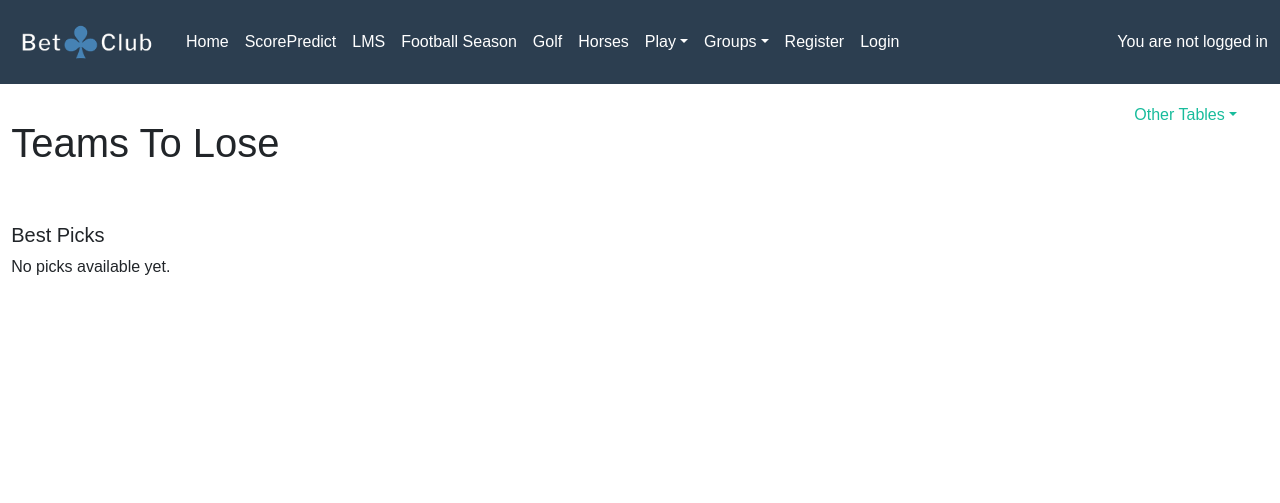
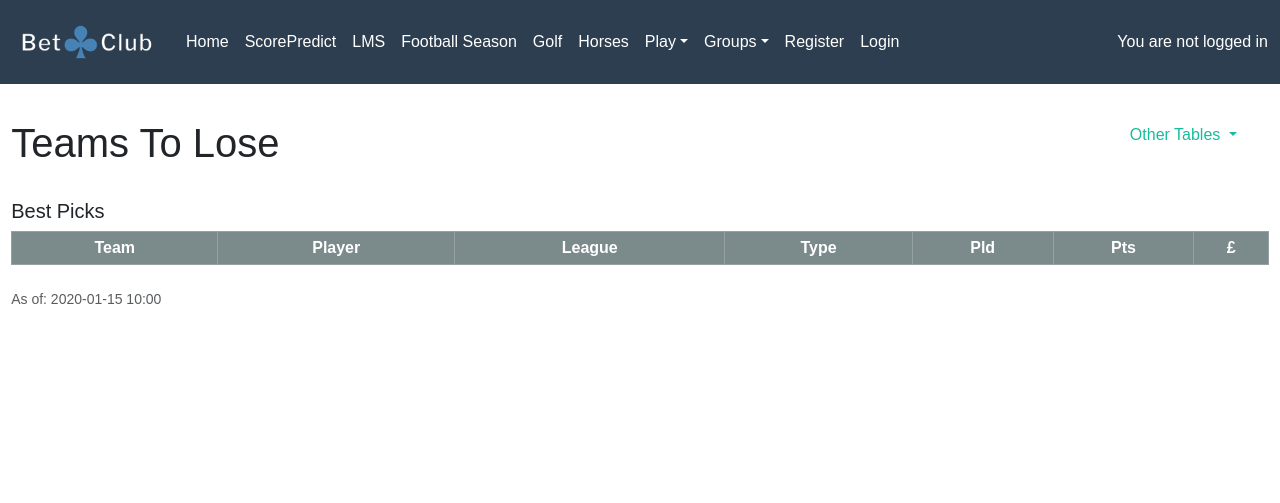
Before and after one commit to bmays9/bet-club, a Django app: page /season/teams-to-lose/ in a window 1280 px wide. Shown: the top 503 px of the page. Run offline with Django 5.2, Linux system fonts and the light colour scheme; tables that the repository leaves empty hold one stand-in row (values such as "Sample post"); lists and menus that the app fills with data are empty; some libraries are stand-ins or nearby versions.

Commit message:
Season: Style best teams tables

```diff
--- a/season/templates/season/tolose.html
+++ b/season/templates/season/tolose.html
@@ -2,21 +2,24 @@
 {% block content %}
 {% load static %}
 {% load dict_extras %}
-<div class="row mb-3">
-  <div class="col">
+
+<!-- Header with Dropdown -->
+<div class="row align-items-center mb-3">
+  <div class="col-6">
     <h2 class="mt-4">Teams To Lose</h2>
   </div>
-  <div class="col text-end">
+  <div class="col-6 text-end">
     <ul class="nav nav-pills justify-content-end">
       <li class="nav-item dropdown">
-        <a class="nav-link dropdown-toggle" data-bs-toggle="dropdown" href="#" role="button" aria-haspopup="true" aria-expanded="false">Other Tables</a>
-        <div class="dropdown-menu dropdown-menu-end">
-          <a class="dropdown-item" href="#">Summary</a>
+        <a class="nav-link dropdown-toggle" data-bs-toggle="dropdown" href="#" role="button" aria-haspopup="true" aria-expanded="false">
+          Other Tables
+        </a>
+        <div class="dropdown-menu">
           <a class="dropdown-item" href="#">My Teams</a>
           <a class="dropdown-item" href="#">Money Breakdown</a>
           <div class="dropdown-divider"></div>
           <a class="dropdown-item" href="{% url 'season_teams_to_win' %}">Teams to Win</a>
-          <a class="dropdown-item" href="{% url 'season_teams_to_lose' %}">Teams to Lose</a>
+          <a class="dropdown-item" href="#">Teams to Lose</a>
           <a class="dropdown-item" href="#">League Totals</a>
           <a class="dropdown-item" href="#">Form Table</a>
           <a class="dropdown-item" href="#">Handicaps</a>
@@ -29,9 +32,11 @@
     </ul>
   </div>
 </div>
-<h5 class="mt-5">Best Picks</h5>
-{% if teams %}
-<table class="table table-striped table-hover mt-3">
+
+<h5 class="mt-4">Best Picks</h5>
+<!-- Responsive Table -->
+<div class="table-responsive">
+  <table class="table table-sm table-striped table-hover table-bordered align-middle text-center">
     <thead class="table-dark">
       <tr>
         <th>Team</th>
@@ -49,17 +54,20 @@
         <td>{{ pick.team.name }}</td>
         <td>{{ pick.player_game.user.username }}</td>
         <td>{{ pick.league }}</td>
-      <td>{{ pick.pick_type}}</td>
+        <td>{{ pick.pick_type }}</td>
         <td>{{ pick.games_played }}</td>
-      <td>{{ pick.total_points|floatformat:2}}</td>
+        <td>{{ pick.total_points|floatformat:0 }}</td>
         <td>£40</td>
       </tr>
       {% endfor %}
     </tbody>
   </table>
+</div>
 
-<h5 class="mt-5">Worst Picks</h5>
-<table class="table table-striped table-hover mt-3">
+{% if worst_teams %}
+<h5 class="mt-4">Worst Picks</h5>
+<div class="table-responsive">
+  <table class="table table-sm table-striped table-hover table-bordered align-middle text-center">
     <thead class="table-dark">
       <tr>
         <th>Team</th>
@@ -77,19 +85,17 @@
         <td>{{ pick.team.name }}</td>
         <td>{{ pick.player_game.user.username }}</td>
         <td>{{ pick.league }}</td>
-      <td>{{ pick.pick_type}}</td>
+        <td>{{ pick.pick_type }}</td>
         <td>{{ pick.games_played }}</td>
-      <td>{{ pick.total_points|floatformat:0}}</td>
+        <td>{{ pick.total_points|floatformat:0 }}</td>
         <td>£40</td>
       </tr>
       {% endfor %}
     </tbody>
   </table>
-
-<p class="mt-3">As of: {{ batch.taken_at|date:"Y-m-d H:i" }}</p>
-
-{% else %}
-<p>No picks available yet.</p>
+</div>
 {% endif %}
 
+<p class="text-muted small mt-2">As of: {{ batch.taken_at|date:"Y-m-d H:i" }}</p>
+
 {% endblock content %}
```
Lines whose indentation alone changed are shown as unchanged.
